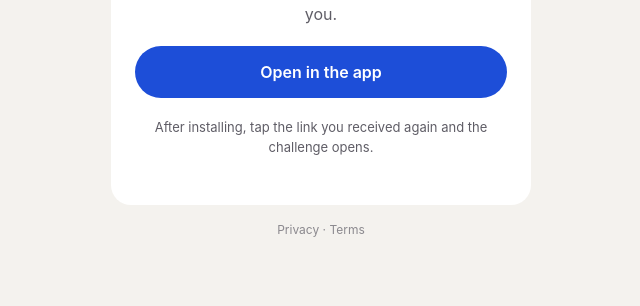
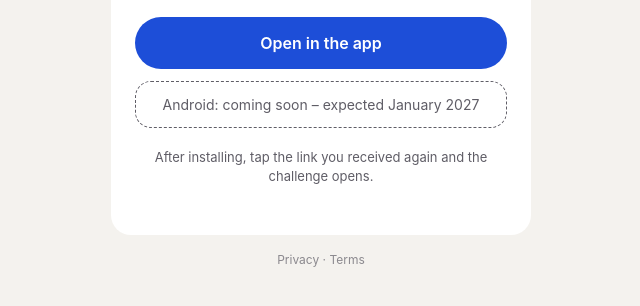
Before and after one commit to FutureDotSoft/FutureDotSoft.github.io, a plain HTML site: page i/index.html in a window 1280 px wide. Shown: the part 370-676 px from the top of the page, without its empty margins (319-959 px from the left). Drawn offline with Linux system fonts and the light colour scheme.

Commit message:
Meghívó: Android hamarosan (2027 január)
Co-Authored-By: Claude Opus 5.5 <noreply@anthropic.com>

```diff
--- a/i/index.html
+++ b/i/index.html
@@ -21,6 +21,8 @@
   a.btn { display:block; padding:14px; border-radius:999px; text-decoration:none; font-weight:600; margin-top:12px; }
   a.primary { background:var(--accent); color:#fff; }
   a.secondary { border:1.5px solid var(--muted); color:var(--fg); }
+  .soon { display:block; padding:12px 14px; border-radius:16px; margin-top:12px; font-size:14px;
+          border:1.5px dashed var(--muted); color:var(--muted); }
   .hint { font-size:13px; margin-top:20px; }
   .logo { width:72px; height:72px; border-radius:16px; }
   footer { font-size:12px; margin-top:16px; color:var(--muted); opacity:.7; }
@@ -38,6 +40,7 @@
   <a class="btn primary" id="open" data-t="open">Megnyitás az appban</a>
   <a class="btn secondary" id="ios" hidden data-t="ios">Letöltés – App Store</a>
   <a class="btn secondary" id="android" hidden data-t="android">Letöltés – Google Play</a>
+  <div class="soon" id="android-soon" hidden data-t="soon">Android: hamarosan – várhatóan 2027 januárjában</div>
   <p class="hint" data-t="hint">Letöltés után koppints újra a kapott linkre, és a kihívás megnyílik.</p>
 </main>
 <footer>
@@ -53,56 +56,67 @@
     en: { doc: 'Mind Duel – invite', title: 'You have been challenged!',
           body: '3 quick games – the same puzzles for both of you.', open: 'Open in the app',
           ios: 'Download – App Store', android: 'Download – Google Play',
+          soon: 'Android: coming soon – expected January 2027',
           hint: 'After installing, tap the link you received again and the challenge opens.',
           privacy: 'Privacy', terms: 'Terms' },
     de: { doc: 'Mind Duel – Einladung', title: 'Du wurdest herausgefordert!',
           body: '3 schnelle Spiele – für euch beide dieselben Rätsel.', open: 'In der App öffnen',
           ios: 'Herunterladen – App Store', android: 'Herunterladen – Google Play',
+          soon: 'Android: bald verfügbar – voraussichtlich Januar 2027',
           hint: 'Tippe nach der Installation erneut auf den erhaltenen Link, dann öffnet sich die Herausforderung.',
           privacy: 'Datenschutz', terms: 'Nutzungsbedingungen' },
     es: { doc: 'Mind Duel – invitación', title: '¡Te han desafiado!',
           body: '3 juegos rápidos: los mismos retos para los dos.', open: 'Abrir en la app',
           ios: 'Descargar – App Store', android: 'Descargar – Google Play',
+          soon: 'Android: muy pronto – previsto para enero de 2027',
           hint: 'Después de instalarla, vuelve a tocar el enlace que recibiste y se abrirá el desafío.',
           privacy: 'Privacidad', terms: 'Términos' },
     fr: { doc: 'Mind Duel – invitation', title: 'Un défi pour toi !',
           body: '3 jeux rapides – les mêmes énigmes pour vous deux.', open: 'Ouvrir dans l’app',
           ios: 'Télécharger – App Store', android: 'Télécharger – Google Play',
+          soon: 'Android : bientôt disponible – prévu en janvier 2027',
           hint: 'Après l’installation, touche à nouveau le lien reçu et le défi s’ouvrira.',
           privacy: 'Confidentialité', terms: 'Conditions' },
     pt: { doc: 'Mind Duel – convite', title: 'Um desafio para você!',
           body: '3 jogos rápidos – os mesmos desafios para vocês dois.', open: 'Abrir no app',
           ios: 'Baixar – App Store', android: 'Baixar – Google Play',
+          soon: 'Android: em breve – previsto para janeiro de 2027',
           hint: 'Depois de instalar, toque de novo no link recebido e o desafio vai abrir.',
           privacy: 'Privacidade', terms: 'Termos' },
     it: { doc: 'Mind Duel – invito', title: 'Hai ricevuto una sfida!',
           body: '3 giochi veloci – gli stessi rompicapi per entrambi.', open: 'Apri nell’app',
           ios: 'Scarica – App Store', android: 'Scarica – Google Play',
+          soon: 'Android: in arrivo – previsto a gennaio 2027',
           hint: 'Dopo l’installazione, tocca di nuovo il link ricevuto e la sfida si aprirà.',
           privacy: 'Privacy', terms: 'Termini' },
     pl: { doc: 'Mind Duel – zaproszenie', title: 'Masz wyzwanie!',
           body: '3 szybkie gry – te same łamigłówki dla was obojga.', open: 'Otwórz w aplikacji',
           ios: 'Pobierz – App Store', android: 'Pobierz – Google Play',
+          soon: 'Android: wkrótce – planowo w styczniu 2027',
           hint: 'Po instalacji dotknij ponownie otrzymanego linku, a wyzwanie się otworzy.',
           privacy: 'Prywatność', terms: 'Regulamin' },
     ro: { doc: 'Mind Duel – invitație', title: 'Ai primit o provocare!',
           body: '3 jocuri rapide – aceleași puzzle-uri pentru amândoi.', open: 'Deschide în aplicație',
           ios: 'Descarcă – App Store', android: 'Descarcă – Google Play',
+          soon: 'Android: în curând – estimat în ianuarie 2027',
           hint: 'După instalare, atinge din nou linkul primit și provocarea se va deschide.',
           privacy: 'Confidențialitate', terms: 'Termeni' },
     cs: { doc: 'Mind Duel – pozvánka', title: 'Máš výzvu!',
           body: '3 rychlé hry – stejné hádanky pro oba.', open: 'Otevřít v aplikaci',
           ios: 'Stáhnout – App Store', android: 'Stáhnout – Google Play',
+          soon: 'Android: již brzy – předpoklad leden 2027',
           hint: 'Po instalaci znovu klepni na obdržený odkaz a výzva se otevře.',
           privacy: 'Soukromí', terms: 'Podmínky' },
     nl: { doc: 'Mind Duel – uitnodiging', title: 'Je bent uitgedaagd!',
           body: '3 snelle spellen – dezelfde puzzels voor jullie allebei.', open: 'Openen in de app',
           ios: 'Downloaden – App Store', android: 'Downloaden – Google Play',
+          soon: 'Android: binnenkort – verwacht in januari 2027',
           hint: 'Tik na het installeren opnieuw op de ontvangen link, dan opent de uitdaging.',
           privacy: 'Privacy', terms: 'Voorwaarden' },
     tr: { doc: 'Mind Duel – davet', title: 'Sana meydan okundu!',
           body: '3 hızlı oyun – ikiniz için de aynı bulmacalar.', open: 'Uygulamada aç',
           ios: 'İndir – App Store', android: 'İndir – Google Play',
+          soon: 'Android: yakında – Ocak 2027’de bekleniyor',
           hint: 'Yükledikten sonra aldığın bağlantıya tekrar dokun, meydan okuma açılacak.',
           privacy: 'Gizlilik', terms: 'Koşullar' },
   };
@@ -121,7 +135,10 @@
   document.getElementById('open').href = valid ? 'minduel://i?c=' + code : '#';
   const ua = navigator.userAgent;
   if (IOS_URL && !/Android/i.test(ua)) { const a = document.getElementById('ios'); a.href = IOS_URL; a.hidden = false; }
-  if (ANDROID_URL && !/iPhone|iPad/i.test(ua)) { const a = document.getElementById('android'); a.href = ANDROID_URL; a.hidden = false; }
+  if (!/iPhone|iPad/i.test(ua)) {
+    if (ANDROID_URL) { const a = document.getElementById('android'); a.href = ANDROID_URL; a.hidden = false; }
+    else document.getElementById('android-soon').hidden = false; // iOS-en előbb jelenik meg
+  }
 </script>
 </body>
 </html>
```
